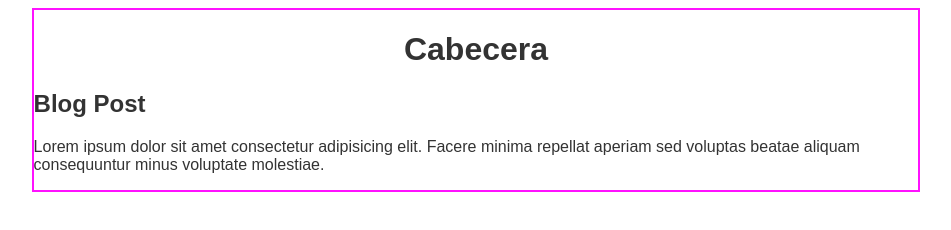
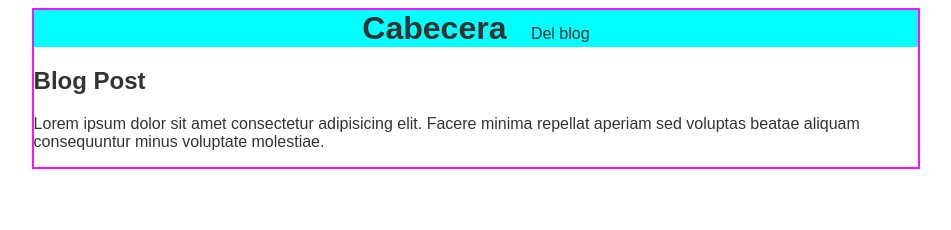
Before and after one commit to javierGualpa/Hyper-Blog, a plain HTML site: page index.html in a window 1280 px wide. Shown: the whole page, without its empty margins (164-1115 px from the left). Drawn offline with Linux system fonts and the light colour scheme.

Commit message:
cabecera bonita

```diff
--- a/css/style.css
+++ b/css/style.css
@@ -8,8 +8,16 @@ body{
     margin: 0 auto;
     border: 2px solid #f1f  ;
     color: #333;
+    padding: 0;
 }
 
 .cabecera{
     text-align: center;
+    background-color: aqua;
 }
+
+h1{
+    margin: 0;
+    display: inline-block;
+    margin-right: 20px;
+}
--- a/index.html
+++ b/index.html
@@ -11,6 +11,7 @@
     <div class="content">
         <div class="cabecera">
             <h1>Cabecera</h1>
+            <span>Del blog</span>
         </div>
         <div class="subtitle">
             <h2>Blog Post</h2>
```
